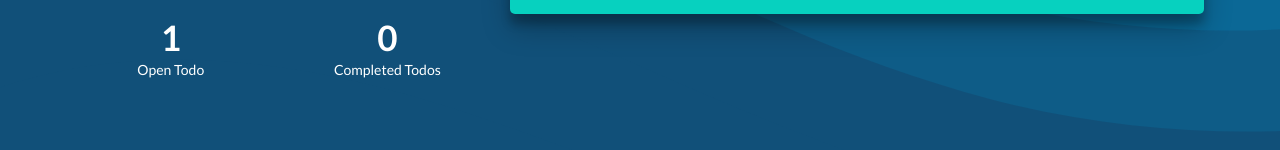
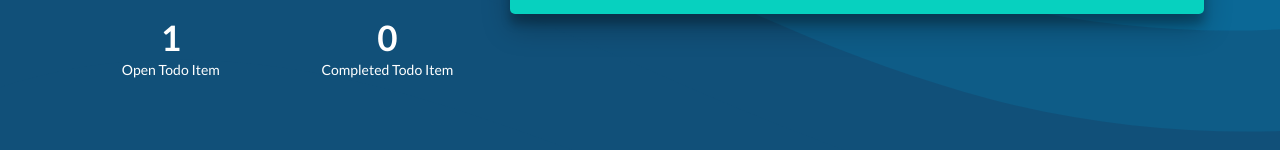
Before and after one commit to stephenrust/todoify, a React (Create React App) app: page / in a window 1280 px wide. Both pictures are taken after typing "Sample" into the empty fields and a click on the button "Add Todo". Shown: the part 342-492 px from the top of the page. Built offline with nearby package versions, Linux system fonts and the light colour scheme.

Commit message:
Updated todo item language and logic in TodoStats component

```diff
--- a/src/components/TodoStats/TodoStats.js
+++ b/src/components/TodoStats/TodoStats.js
@@ -4,26 +4,35 @@ import "./style.css";
 
 const TodoStats = props => {
   const totalTodos = props.todos.length;
+  let multipleTodos = false;
 
   const openTodos = props.todos.filter(todo => todo.isComplete !== true).length;
 
   const completedTodos = props.todos.filter(todo => todo.isComplete === true)
     .length;
 
-  let multipleTodos = false;
   if (totalTodos > 1) {
     multipleTodos = true;
+  }
+
+  let openTodoLabel;
+  if (completedTodos > 1) {
+    openTodoLabel = "Todo Items";
+  } else {
+    openTodoLabel = "Todo Item";
   }
 
   return (
     <div className="row">
       <div className="todoStatContainer eight wide column">
         <h3 className="todoStat"> {openTodos} </h3>
-        <p className="todoStatLabel">Open {multipleTodos ? "Todos" : "Todo"}</p>
+        <p className="todoStatLabel">
+          Open {multipleTodos ? "Todo Items" : "Todo Item"}
+        </p>
       </div>
       <div className="todoStatContainer eight wide column">
         <h3 className="todoStat">{completedTodos < 1 ? 0 : completedTodos}</h3>
-        <p className="todoStatLabel">Completed Todos</p>
+        <p className="todoStatLabel">Completed {openTodoLabel}</p>
       </div>
     </div>
   );
```
Also changed, not shown: src/components/TodoTable/TodoTable.js (+7 -0 lines).
